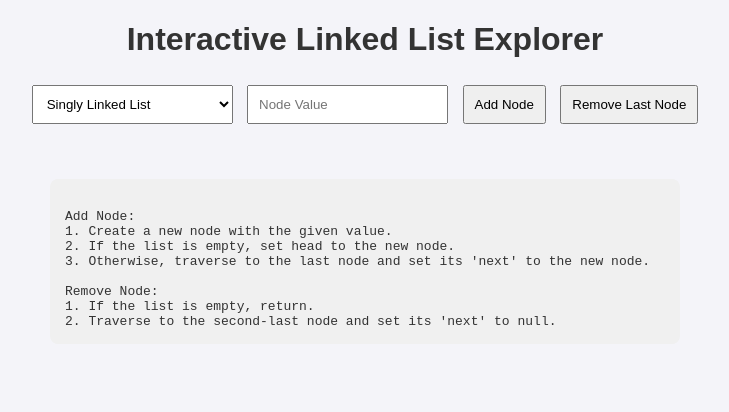
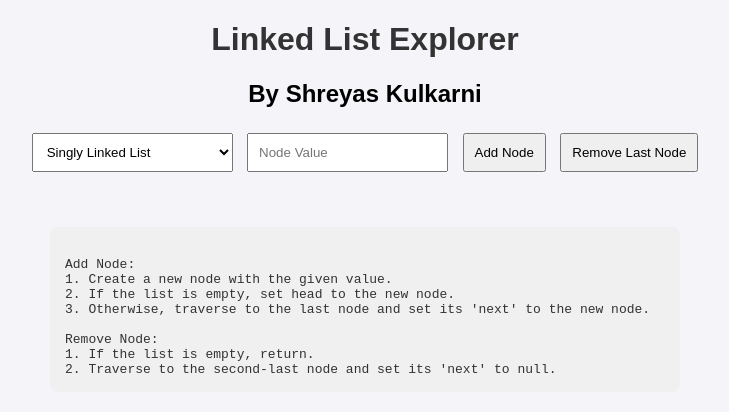
Before and after one commit to Shreyas8905/LinkedList-visualization, a plain HTML site: page index.html in a window 1280 px wide. Shown: the whole page, without its empty margins (275-1004 px from the left). Drawn offline with Linux system fonts and the light colour scheme.

Commit message:
adding name

```diff
--- a/index.html
+++ b/index.html
@@ -9,7 +9,8 @@
 <body>
 
 <div class="container">
-    <h1>Interactive Linked List Explorer</h1>
+    <h1>Linked List Explorer</h1>
+    <h2>By Shreyas Kulkarni</h2>
     <div class="controls">
         <select id="listType" onchange="updateListType()">
             <option value="singly">Singly Linked List</option>
```
